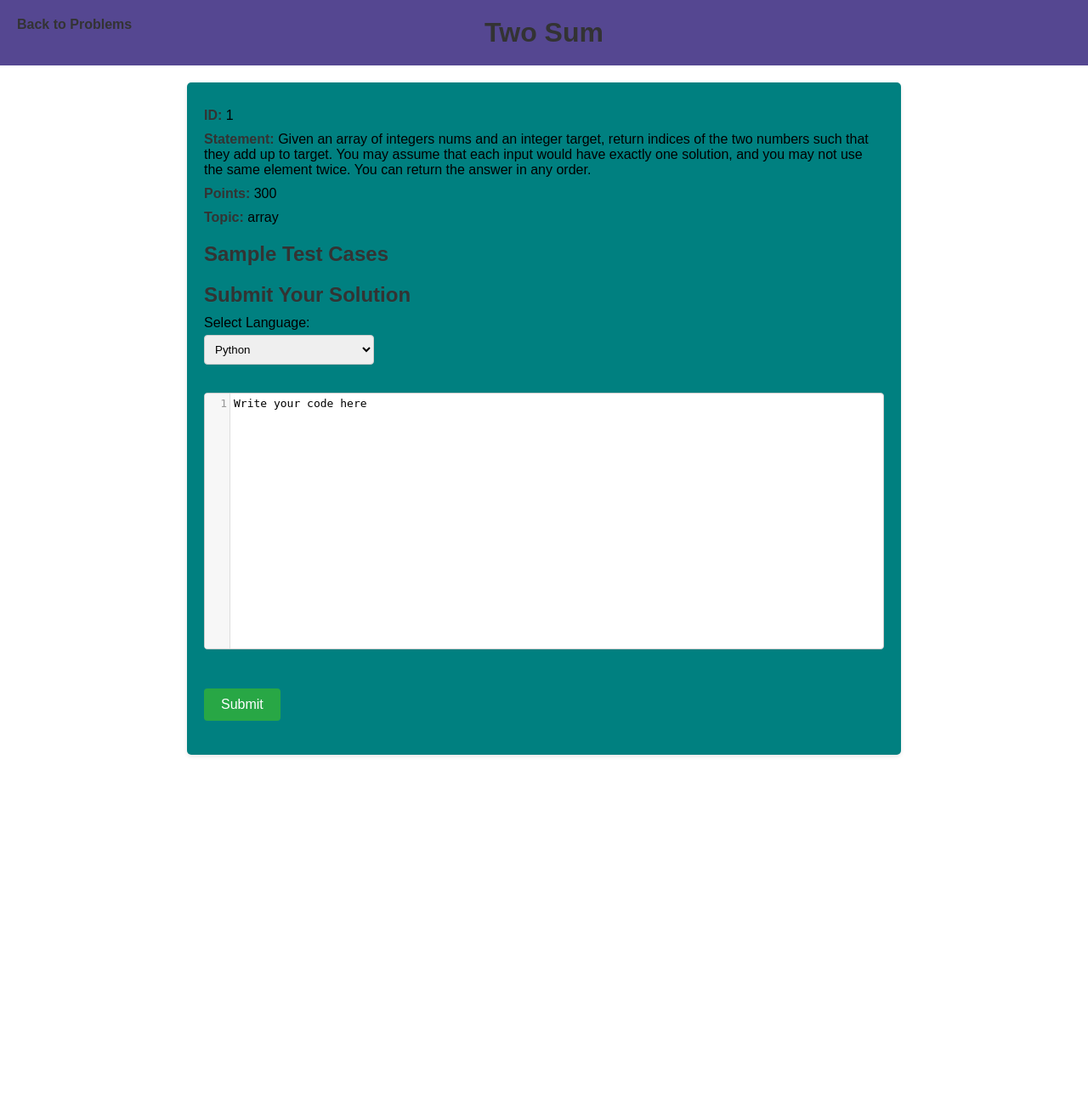
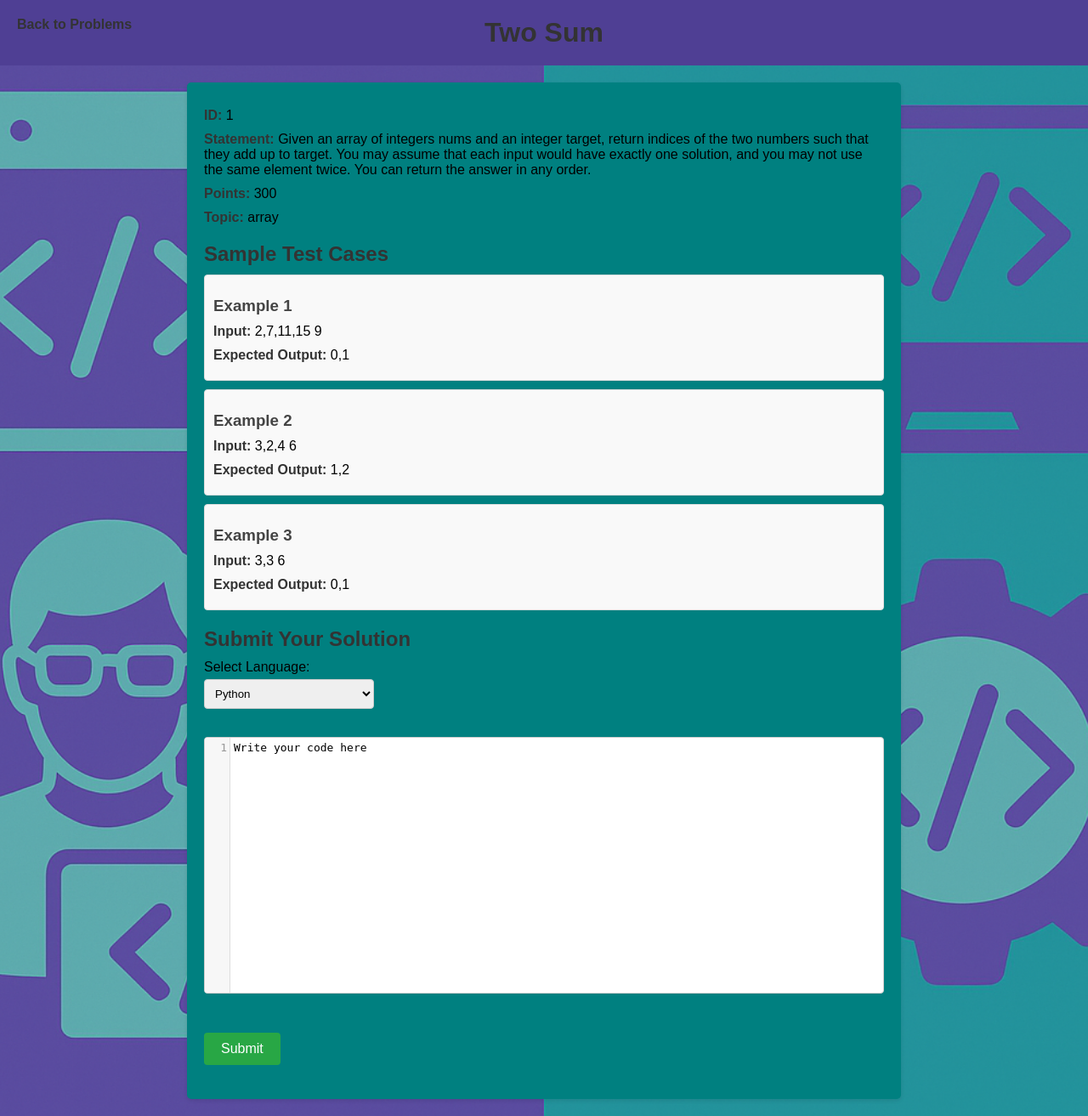
Before and after one commit to anushree200/CP_tracker, a Flask app: page /problem/1 in a window 1280 px wide. Shown: the whole page at 85% size. Before the commit the page ends 890 px from the top, so only its background shows below. Run offline with Flask 3, Linux system fonts and the light colour scheme; data comes from the database, SQL or seed files in the repository.

Commit message:
background images

```diff
--- a/app.py
+++ b/app.py
@@ -56,8 +56,9 @@ def problem_detail(problem_id):
 
     if problem is None:
         return "Problem not found", 404
-
-    return render_template("problemdetail.html", problem=problem)
+    test_inputs = json.loads(problem[5])
+    test_outputs = json.loads(problem[6])
+    return render_template("problemdetail.html", problem=problem, test_inputs=test_inputs,test_outputs=test_outputs)
 
 @app.route('/submit/<int:problem_id>', methods=['POST'])
 def submit_code(problem_id):
--- a/static/problemdetail.css
+++ b/static/problemdetail.css
@@ -2,10 +2,15 @@ body {
     font-family: Arial, sans-serif;
     padding: 0;
     margin: 0;
+    background-image: url('ChatGPT Image May 9, 2025, 06_18_57 PM.png');
+    background-size: cover;
+    background-position: center;
+    background-repeat: no-repeat;
+    min-height: 100vh;
 }
 
 .top-bar {
-    background-color: #554791;
+    background-color: #4f3f94;
     padding: 20px;
     color: #333;
     text-align: center;
--- a/templates/problemdetail.html
+++ b/templates/problemdetail.html
@@ -27,7 +27,6 @@
             </div>
         {% endfor %}
 
-        <!-- Code Editor Section -->
         <h2>Submit Your Solution</h2>
         <label for="language">Select Language:</label><br>
         <select id="language">
@@ -46,14 +45,11 @@
         <textarea id="code">Write your code here</textarea><br><br>
         <button onclick="submitCode({{ problem[0] }})">Submit</button>
 
-        <!-- Results Section -->
         <div id="results" style="margin-top: 20px;"></div>
     </div>
 
-    <!-- Include CodeMirror JS -->
     <script src="https://cdnjs.cloudflare.com/ajax/libs/codemirror/5.65.15/codemirror.min.js"></script>
     <script src="https://cdnjs.cloudflare.com/ajax/libs/codemirror/5.65.15/mode/python/python.min.js"></script>
-    <!-- Include problemdetail.js -->
     <script src="{{ url_for('static', filename='js/problemdetail.js') }}"></script>
 
 </body>
```
Also changed, not shown: static/ChatGPT Image May 9, 2025, 06_18_57 PM.png (added).
